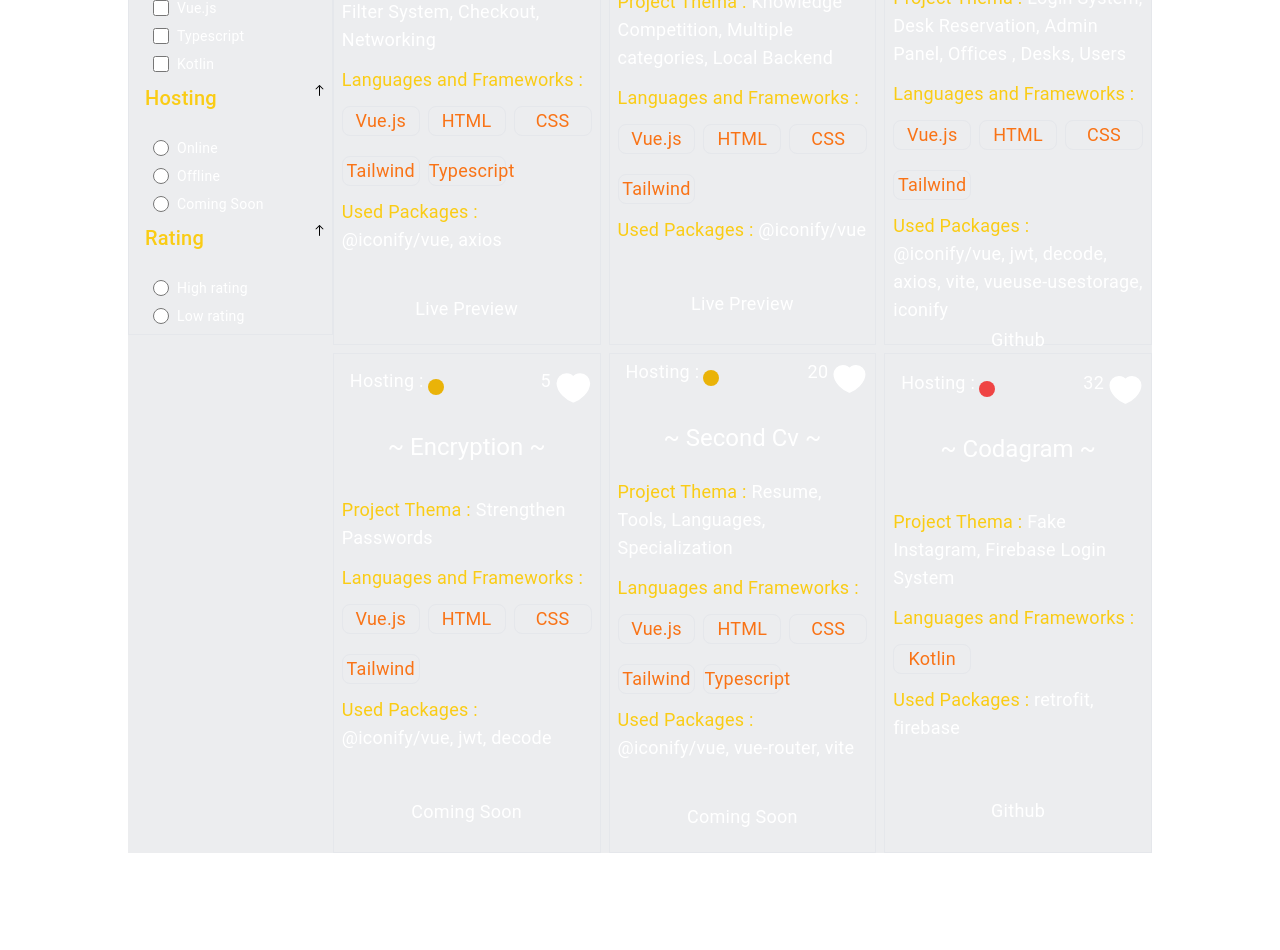
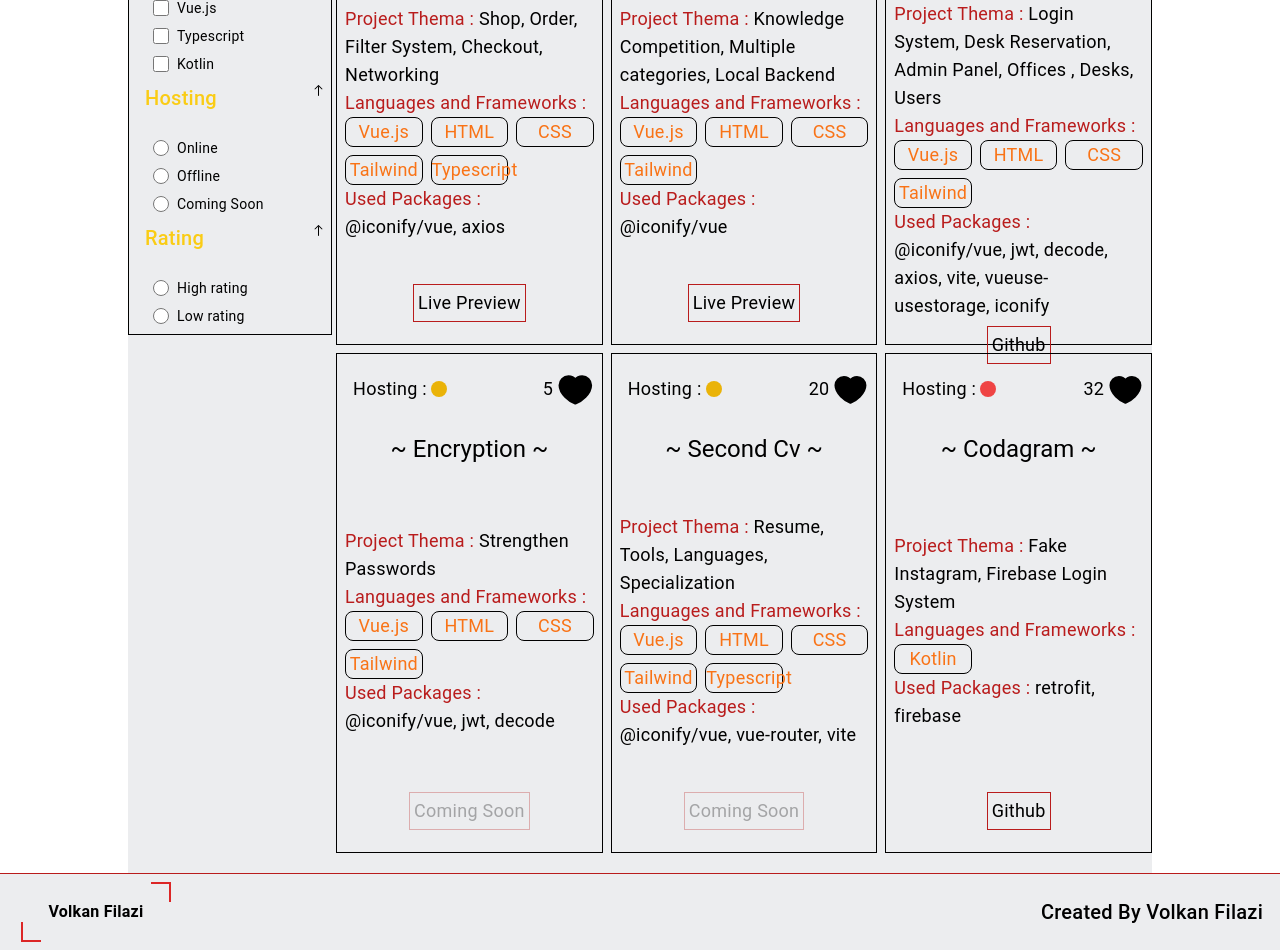
Before and after one commit to volkanfilazi/Angular-Cv-Project, an Angular app: page / in a window 1280 px wide. Shown: the part 3080-4030 px from the top of the page. Before the commit the page ends 3933 px from the top, so only its background shows below. Built offline with nearby package versions, Linux system fonts and the light colour scheme.

Commit message:
added footer and fixed darkmode error

```diff
--- a/src/app/app.component.html
+++ b/src/app/app.component.html
@@ -8,3 +8,4 @@
     <app-projects [darkTheme]="isDarkTheme"></app-projects>
   </div>
 </div>
+<app-footer [darkTheme]="isDarkTheme"></app-footer>
--- a/src/app/app.module.ts
+++ b/src/app/app.module.ts
@@ -12,6 +12,7 @@ import { ProjectsComponent } from './projects/projects.component';
 import { FormsModule } from '@angular/forms';
 import { ProjectsBodyComponent } from './projects/projects-body/projects-body.component';
 import { ProjectsService } from './services/projects/projects.service';
+import { FooterComponent } from './footer/footer.component';
 @NgModule({
   declarations: [
     AppComponent,
@@ -23,6 +24,7 @@ import { ProjectsService } from './services/projects/projects.service';
     ResumeComponent,
     ProjectsComponent,
     ProjectsBodyComponent,
+    FooterComponent,
   ],
   imports: [
     BrowserModule,
--- /dev/null
+++ b/src/app/footer/footer.component.html
@@ -0,0 +1,13 @@
+<div id="navbar" [ngClass]="{'dark' : darkTheme, 'border-white' : darkTheme}"
+  class="flex w-full z-[100] min-h-[35px] items-center border-t-[1px] border-red-700 bg-[#ecedef] md:z-40 justify-center font-bold">
+  <div class="p-1 w-full md:w-4/5 md:pb-2 md:pt-2 hidden md:flex justify-between items-center relative">
+    <app-project-icon [darkTheme]="darkTheme"></app-project-icon>
+  </div>
+  <h2>Created By Volkan Filazi</h2>
+</div>
+
+<style>
+  h2{
+    margin: 0;
+  }
+</style>
--- a/src/app/projects/projects-body/projects-body.component.html
+++ b/src/app/projects/projects-body/projects-body.component.html
@@ -1,7 +1,6 @@
-<div class="flex flex-col md:flex-row">
-  <div class="h-full md:w-1/5 border-[1px] p-2">
-    <div class="flex justify-between cursor-pointer"
-      (click)="toggleAdvancedFilterOpenClose()">
+<div class="flex flex-col md:flex-row gap-1 mb-5 text-black" [ngClass]="{'dark' : darkTheme}">
+  <div class="h-full md:w-1/5 border-[1px] border-black p-2" [ngClass]="{'!border-white' : darkTheme}">
+    <div class="flex justify-between cursor-pointer" (click)="toggleAdvancedFilterOpenClose()">
       <h1 class="text-yellow-400 font-bold">Advanced Filter</h1>
       <svg *ngIf="advancedFilterOpenCloseToggle;else elseDownArrow" xmlns="http://www.w3.org/2000/svg" width="9"
         height="16" viewBox="0 0 9 16">
@@ -18,14 +17,15 @@
       </ng-template>
     </div>
 
-    <div *ngIf="advancedFilterOpenCloseToggle" class="flex flex-row justify-between md:justify-normal md:flex-col mt-2 ml-2">
+    <div *ngIf="advancedFilterOpenCloseToggle"
+      class="flex flex-row justify-between md:justify-normal md:flex-col mt-2 ml-2">
       <div class="space-y-2">
-        <div class="flex justify-between cursor-pointer"
-          (click)="toggleProgramingFilterOpenClose()">
+        <div class="flex justify-between cursor-pointer" (click)="toggleProgramingFilterOpenClose()">
           <h2 class="text-yellow-400">Programming languages</h2>
           <svg *ngIf="programingFilterOpenCloseToggle;else elseProgramDown" xmlns="http://www.w3.org/2000/svg" width="9"
             height="16" viewBox="0 0 9 16">
-            <path fill="currentColor" d="M4.5 14c-.28 0-.5-.22-.5-.5v-9c0-.28.22-.5.5-.5s.5.22.5.5v9c0 .28-.22.5-.5.5Z" />
+            <path fill="currentColor"
+              d="M4.5 14c-.28 0-.5-.22-.5-.5v-9c0-.28.22-.5.5-.5s.5.22.5.5v9c0 .28-.22.5-.5.5Z" />
             <path fill="currentColor"
               d="M8 7.5a.47.47 0 0 1-.35-.15L4.5 4.2L1.35 7.35c-.2.2-.51.2-.71 0c-.2-.2-.2-.51 0-.71l3.5-3.5c.2-.2.51-.2.71 0l3.5 3.5c.2.2.2.51 0 .71c-.1.1-.23.15-.35.15Z" />
           </svg>
@@ -38,17 +38,21 @@
             </svg>
           </ng-template>
         </div>
-        <div *ngIf="programingFilterOpenCloseToggle" class="flex flex-col px-2 gap-2 text-white">
+        <div *ngIf="programingFilterOpenCloseToggle" class="flex flex-col px-2 gap-2 text-black"
+          [ngClass]="{'!text-white' : darkTheme}">
           <div class="flex items-center gap-2">
-            <input [checked]="vueSelected" (change)="onVueSelectedChange($event)" class="w-4 h-4" id="vue.js" type="checkbox">
+            <input [checked]="vueSelected" (change)="onVueSelectedChange($event)" class="w-4 h-4" id="vue.js"
+              type="checkbox">
             <label [htmlFor]="'vue.js'">Vue.js</label>
           </div>
           <div class="flex items-center gap-2">
-            <input [checked]="typescriptSelected" (change)="onTypescriptSelectedChange($event)" class="w-4 h-4" id="typescript" type="checkbox">
+            <input [checked]="typescriptSelected" (change)="onTypescriptSelectedChange($event)" class="w-4 h-4"
+              id="typescript" type="checkbox">
             <label [htmlFor]="'typescript'">Typescript</label>
           </div>
           <div class="flex items-center gap-2">
-            <input [checked]="kotlinSelected" (change)="onKotlinSelectedChange($event)" class="w-4 h-4" id="kotlin" type="checkbox">
+            <input [checked]="kotlinSelected" (change)="onKotlinSelectedChange($event)" class="w-4 h-4" id="kotlin"
+              type="checkbox">
             <label [htmlFor]="'kotlin'">Kotlin</label>
           </div>
         </div>
@@ -59,7 +63,8 @@
           <h2 class="text-yellow-400">Hosting</h2>
           <svg *ngIf="hostingFilterOpenCloseToggle;else elseHostingDown" xmlns="http://www.w3.org/2000/svg" width="9"
             height="16" viewBox="0 0 9 16">
-            <path fill="currentColor" d="M4.5 14c-.28 0-.5-.22-.5-.5v-9c0-.28.22-.5.5-.5s.5.22.5.5v9c0 .28-.22.5-.5.5Z" />
+            <path fill="currentColor"
+              d="M4.5 14c-.28 0-.5-.22-.5-.5v-9c0-.28.22-.5.5-.5s.5.22.5.5v9c0 .28-.22.5-.5.5Z" />
             <path fill="currentColor"
               d="M8 7.5a.47.47 0 0 1-.35-.15L4.5 4.2L1.35 7.35c-.2.2-.51.2-.71 0c-.2-.2-.2-.51 0-.71l3.5-3.5c.2-.2.51-.2.71 0l3.5 3.5c.2.2.2.51 0 .71c-.1.1-.23.15-.35.15Z" />
           </svg>
@@ -74,24 +79,25 @@
         </div>
 
 
-        <div *ngIf="hostingFilterOpenCloseToggle" class="flex flex-col px-2 gap-2 text-white">
+        <div *ngIf="hostingFilterOpenCloseToggle" class="flex flex-col px-2 gap-2 text-black"
+          [ngClass]="{'!text-white' : darkTheme}">
           <div class="flex items-center gap-2">
-            <input (change)="onHostingSelectedChange('Online')" class="w-4 h-4" name="hostingFilter" id="online" value="Online" type="radio">
+            <input (change)="onHostingSelectedChange('Online')" class="w-4 h-4" name="hostingFilter" id="online"
+              value="Online" type="radio">
             <label for="online">Online</label>
           </div>
           <div class="flex items-center gap-2">
             <input class="w-4 h-4" id="offline" name="hostingFilter" value="Offline" type="radio"
-            (change)="onHostingSelectedChange('Offline')">
+              (change)="onHostingSelectedChange('Offline')">
             <label for="offline">Offline</label>
           </div>
           <div class="flex items-center gap-2">
             <input class="w-4 h-4" id="coming soon" name="hostingFilter" value="Coming Soon" type="radio"
-            (change)="onHostingSelectedChange('Continues')">
+              (change)="onHostingSelectedChange('Continues')">
             <label for="coming soon">Coming Soon</label>
           </div>
         </div>
       </div>
-
 
 
       <div class="space-y-2 mt-2">
@@ -99,7 +105,8 @@
           <h2 class="text-yellow-400">Rating</h2>
           <svg *ngIf="ratingFilterOpenCloseToggle;else elseRatingDown" xmlns="http://www.w3.org/2000/svg" width="9"
             height="16" viewBox="0 0 9 16">
-            <path fill="currentColor" d="M4.5 14c-.28 0-.5-.22-.5-.5v-9c0-.28.22-.5.5-.5s.5.22.5.5v9c0 .28-.22.5-.5.5Z" />
+            <path fill="currentColor"
+              d="M4.5 14c-.28 0-.5-.22-.5-.5v-9c0-.28.22-.5.5-.5s.5.22.5.5v9c0 .28-.22.5-.5.5Z" />
             <path fill="currentColor"
               d="M8 7.5a.47.47 0 0 1-.35-.15L4.5 4.2L1.35 7.35c-.2.2-.51.2-.71 0c-.2-.2-.2-.51 0-.71l3.5-3.5c.2-.2.51-.2.71 0l3.5 3.5c.2.2.2.51 0 .71c-.1.1-.23.15-.35.15Z" />
           </svg>
@@ -112,14 +119,16 @@
             </svg>
           </ng-template>
         </div>
-        <div *ngIf="ratingFilterOpenCloseToggle" class="flex flex-col px-2 gap-2 text-white">
+        <div *ngIf="ratingFilterOpenCloseToggle" class="flex flex-col px-2 gap-2 text-black"
+          [ngClass]="{'!text-white' : darkTheme}">
           <div class="flex items-center gap-2">
             <input class="w-4 h-4" id="high" name="ratingFilter" value="High rating" type="radio"
               (change)="onRatingSelectedChange('High rating')">
             <label for="high">High rating</label>
           </div>
           <div class="flex items-center gap-2">
-            <input (change)="onRatingSelectedChange('Low rating')" class="w-4 h-4" id="low" name="ratingFilter" value="Low rating" type="radio">
+            <input (change)="onRatingSelectedChange('Low rating')" class="w-4 h-4" id="low" name="ratingFilter"
+              value="Low rating" type="radio">
             <label for="low">Low rating</label>
           </div>
         </div>
@@ -132,7 +141,8 @@
     <div class="text-sm md:text-lg gap-2 md:h-1/2 grid md:grid-cols-1 lg:grid-cols-2 xl:grid-cols-3"
       *ngIf="copyProjects.length > 0; else elseCopyProjectLength">
       <div *ngFor="let item of copyProjects; let index = index; trackBy: trackByFn"
-        class="w-full group border-[1px] flex flex-col md:h-[500px] transition-all duration-300 hover:border-yellow-400">
+        class="w-full group border-[1px] border-black text-black flex flex-col md:h-[500px] transition-all duration-300 hover:border-red-700"
+        [ngClass]="{'!text-white' : darkTheme, 'hover:!border-yellow-400' : darkTheme , '!border-white' : darkTheme}">
 
         <div class="h-2/5 sm:h-1/3 flex items-center justify-center flex-col gap-5">
           <div class="flex w-full items-center gap-1 px-2 justify-between">
@@ -155,33 +165,55 @@
               <path fill="currentColor" d="M0 0h48v48H0z" mask="url(#ipSLike0)" />
             </svg>
           </div>
-          <h1 class="transition-all duration-300 group-hover:text-yellow-400 text-center text-xl">~ {{ item.name }} ~</h1>
+          <h1 class="transition-all duration-300 group-hover:text-red-700 text-center text-xl"
+            [ngClass]="{'group-hover:!text-yellow-400' : darkTheme}">~ {{ item.name }} ~</h1>
         </div>
 
         <div class="h-2/5 sm:h-2/3 md:justify-center flex flex-col p-2">
-          <p class="text-yellow-400">Project Thema : <span class="text-white">{{ item.thema }}</span></p>
-          <p class="text-yellow-400">Languages and Frameworks :
+          <p class="text-red-700" [ngClass]="{'!text-yellow-400' : darkTheme}">Project Thema : <span class="text-black"
+              [ngClass]="{'!text-white' : darkTheme}">{{ item.thema }}</span></p>
+          <p class="text-red-700" [ngClass]="{'!text-yellow-400' : darkTheme}">Languages and Frameworks :
           <div class="grid grid-cols-3 gap-2 text-center">
             <div *ngFor="let elements of item.frameworks">
-              <p class="text-orange-500 rounded-lg border-[1px]">{{ elements }}</p>
+              <p class="text-orange-500 rounded-lg border-[1px] border-black" [ngClass]="{'!border-white' : darkTheme}">
+                {{ elements }}</p>
             </div>
           </div>
-          <p class="text-yellow-400">Used Packages : <span class="text-white">{{ item.packages }}</span></p>
+          <p class="text-red-700" [ngClass]="{'!text-yellow-400' : darkTheme}">Used Packages : <span class="!text-black"
+              [ngClass]="{'!text-white' : darkTheme}">{{ item.packages }}</span></p>
         </div>
 
         <div class="flex h-1/5 justify-center mt-5 md:mt-0 items-center md:mb-0">
-          <button *ngIf="item.name === 'Shop'">Live Preview</button>
-          <button *ngIf="item.name === 'Intelligence Square'">Live Preview
+            <a class="cursor-pointer" href="https://www.volkanfilazi.at/shop" target="_blank">
+              <button class="border-[1px] border-red-700 p-1 transition-all duration-300 hover:bg-red-700 hover:text-white"
+              [ngClass]="{'!border-yellow-400' : darkTheme, '!text-white' : darkTheme, 'hover:!bg-yellow-400' : darkTheme, 'hover:!text-black' : darkTheme}"
+              *ngIf="item.name === 'Shop'">Live Preview</button>
+            </a>
+          <a class="cursor-pointer" href="https://www.volkanfilazi.at/intelligencesquare" target="_blank">
+            <button class="border-[1px] border-red-700 p-1 transition-all duration-300 hover:bg-red-700 hover:text-white"
+            [ngClass]="{'!border-yellow-400' : darkTheme, '!text-white' : darkTheme, 'hover:!bg-yellow-400' : darkTheme, 'hover:!text-black' : darkTheme}"
+            *ngIf="item.name === 'Intelligence Square'">Live Preview
           </button>
+          </a>
 
-          <a href="https://github.com/volkanfilazi/DeskBookingSystem" target="_blank">
-            <button *ngIf="item.name === 'Desk Booking System'">Github</button>
+          <a class="cursor-pointer" href="https://github.com/volkanfilazi/DeskBookingSystem" target="_blank">
+            <button
+              class="border-[1px] border-red-700 p-1 transition-all duration-300 hover:bg-red-700 hover:text-white"
+              [ngClass]="{'!border-yellow-400' : darkTheme, '!text-white' : darkTheme, 'hover:!bg-yellow-400' : darkTheme, 'hover:!text-black' : darkTheme}"
+              *ngIf="item.name === 'Desk Booking System'">Github</button>
           </a>
-          <button *ngIf="item.name === 'Second Cv'" disabled>Coming Soon
+          <button class="border-[1px] border-red-700 p-1 transition-all duration-300 hover:bg-red-700 hover:text-white"
+            [ngClass]="{'!border-yellow-400' : darkTheme, '!text-white' : darkTheme, 'hover:!bg-yellow-400' : darkTheme, 'hover:!text-black' : darkTheme}"
+            *ngIf="item.name === 'Second Cv'" disabled>Coming Soon
           </button>
-          <button *ngIf="item.name === 'Encryption'" disabled>Coming Soon</button>
-          <a href="https://github.com/volkanfilazi/Android-Kotlin-Codagram" target="_blank">
-            <button *ngIf="item.name === 'Codagram'">Github</button>
+          <button class="border-[1px] border-red-700 p-1 transition-all duration-300 hover:bg-red-700 hover:text-white"
+            [ngClass]="{'!border-yellow-400' : darkTheme, '!text-white' : darkTheme, 'hover:!bg-yellow-400' : darkTheme, 'hover:!text-black' : darkTheme}"
+            *ngIf="item.name === 'Encryption'" disabled>Coming Soon</button>
+          <a class="cursor-pointer" href="https://github.com/volkanfilazi/Android-Kotlin-Codagram" target="_blank">
+            <button
+              class="border-[1px] border-red-700 p-1 transition-all duration-300 hover:bg-red-700 hover:text-white"
+              [ngClass]="{'!border-yellow-400' : darkTheme, '!text-white' : darkTheme, 'hover:!bg-yellow-400' : darkTheme, 'hover:!text-black' : darkTheme}"
+              *ngIf="item.name === 'Codagram'">Github</button>
           </a>
         </div>
       </div>
@@ -195,3 +227,14 @@
 
 
 </div>
+
+<style>
+  p {
+    margin: 0;
+  }
+
+  :disabled {
+    opacity: 0.30;
+    pointer-events: none
+  }
+</style>
--- a/src/app/projects/projects-body/projects-body.component.ts
+++ b/src/app/projects/projects-body/projects-body.component.ts
@@ -1,4 +1,4 @@
-import { Component, ChangeDetectorRef  } from '@angular/core';
+import { Component, ChangeDetectorRef, Input  } from '@angular/core';
 import { ProjectsService } from 'src/app/services/projects/projects.service';
 
 
@@ -11,6 +11,8 @@ import { ProjectsService } from 'src/app/services/projects/projects.service';
 export class ProjectsBodyComponent {
 
   constructor(private projectsService: ProjectsService, private changeDetectorRef: ChangeDetectorRef) { }
+  @Input() darkTheme: boolean | undefined
+
   like: boolean[] = new Array(this.projectsService.projectsArray.length).fill(false);
 
 
--- a/src/app/projects/projects.component.html
+++ b/src/app/projects/projects.component.html
@@ -1 +1 @@
-  <app-projects-body></app-projects-body>
+  <app-projects-body [darkTheme]="darkTheme"></app-projects-body>
```
Also changed, not shown: src/app/footer/footer.component.ts (added, +10 -0 lines), src/app/footer/footer.component.css (added), 1 other file (tests, documents, lock files or other folders).
